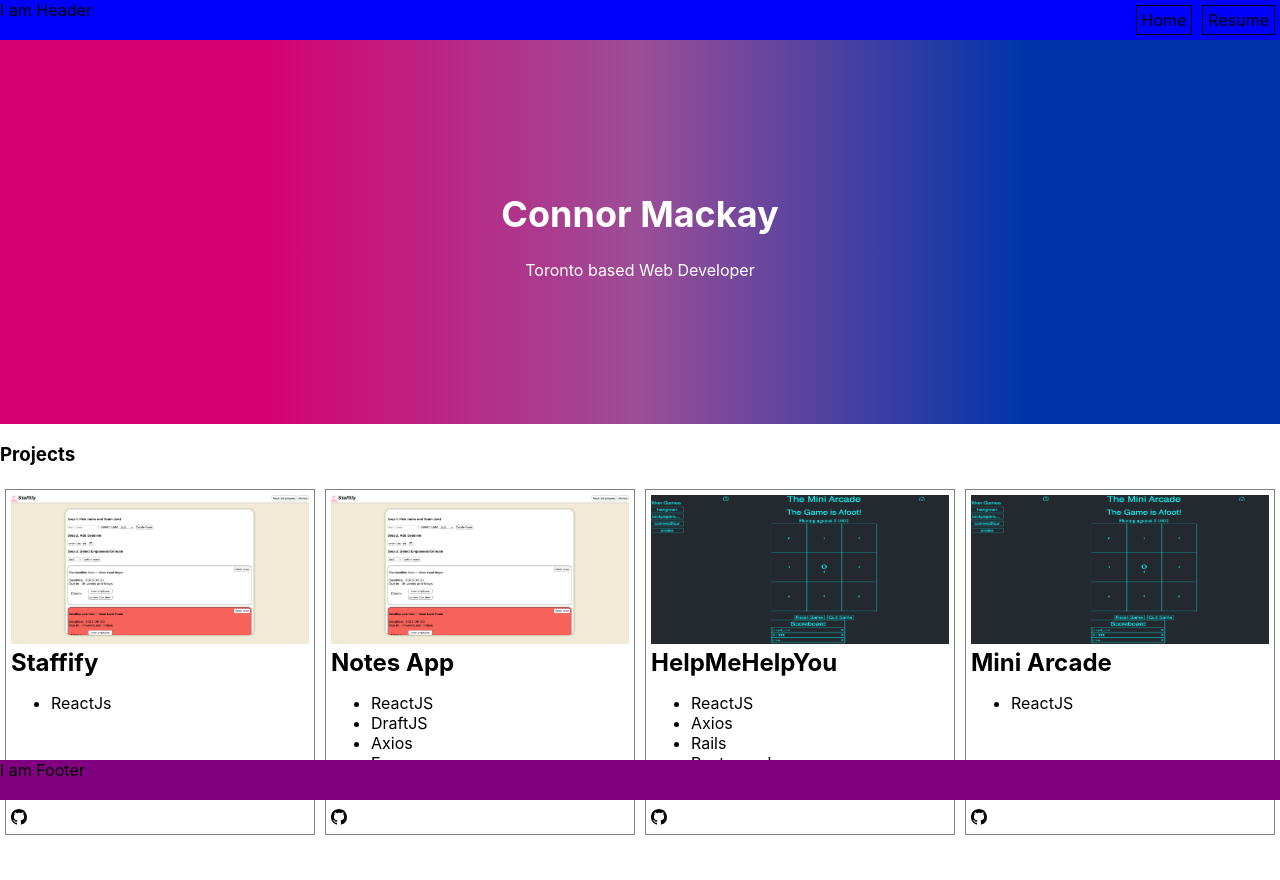
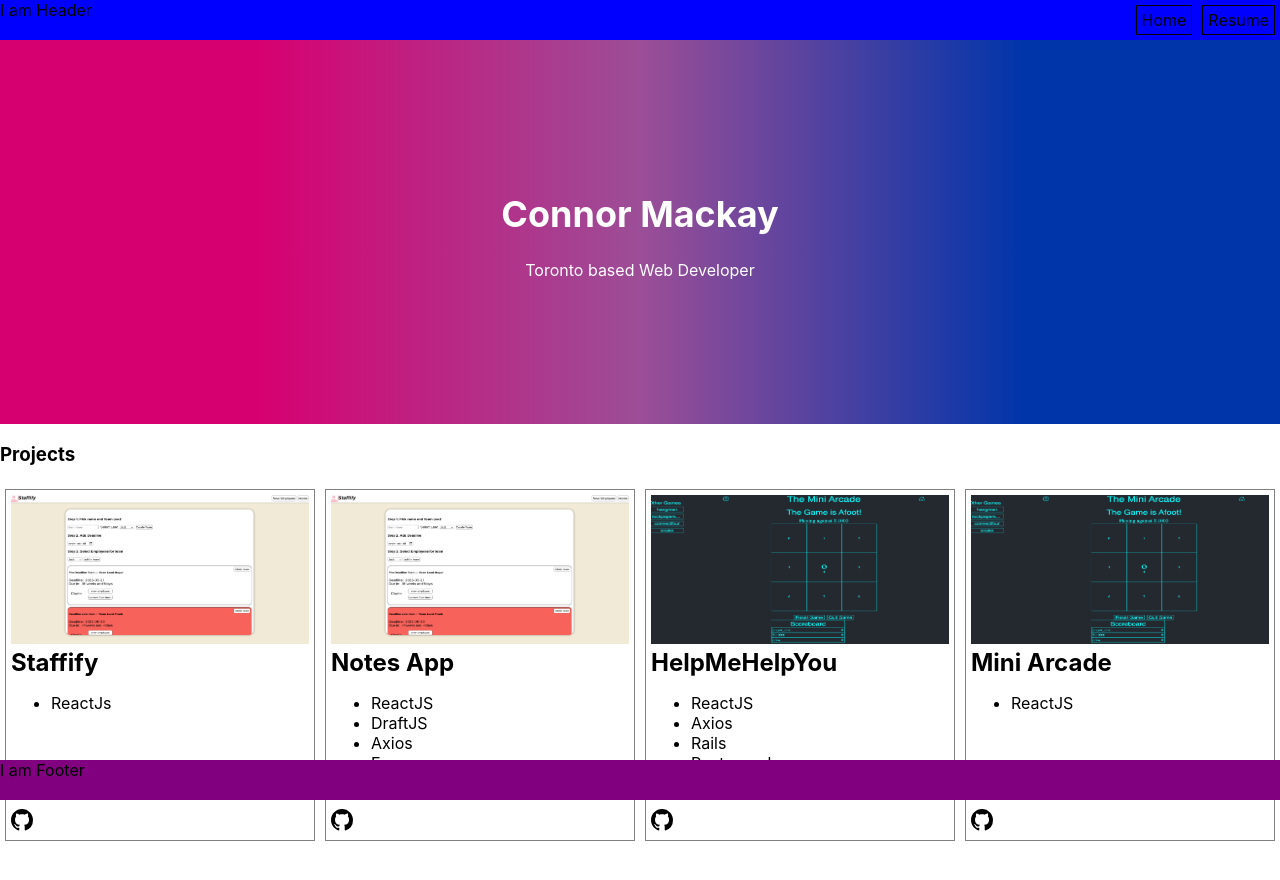
Before and after one commit to CD-Mackay/personal_site, a Next.js app: page / in a window 1280 px wide. Shown: the top 880 px of the page. Built offline with nearby package versions, Linux system fonts and the light colour scheme.

Commit message:
style github anchors

```diff
--- a/Components/ProjectCard/ProjectCard.js
+++ b/Components/ProjectCard/ProjectCard.js
@@ -23,8 +23,11 @@ export default function ProjectCard({ name, tech, url, image }) {
       </div>
       <div className={styles.anchor}>
         <Link href={url} target="_blank">
-          <BsGithub />
+          <BsGithub fontSize="22px" />
         </Link>
+        {/* <Link href={url} target="_blank">
+          View on Github
+        </Link> */}
       </div>
     </div>
   );
--- a/Components/ProjectCard/ProjectCard.module.css
+++ b/Components/ProjectCard/ProjectCard.module.css
@@ -7,9 +7,12 @@
   justify-content: space-between;
 };
 
-.anchor {
-  width: 30px;
-}
+
+
 .anchor:hover {
   cursor: pointer;
 }
+
+.anchor {
+  width: 30px;
+};
```
